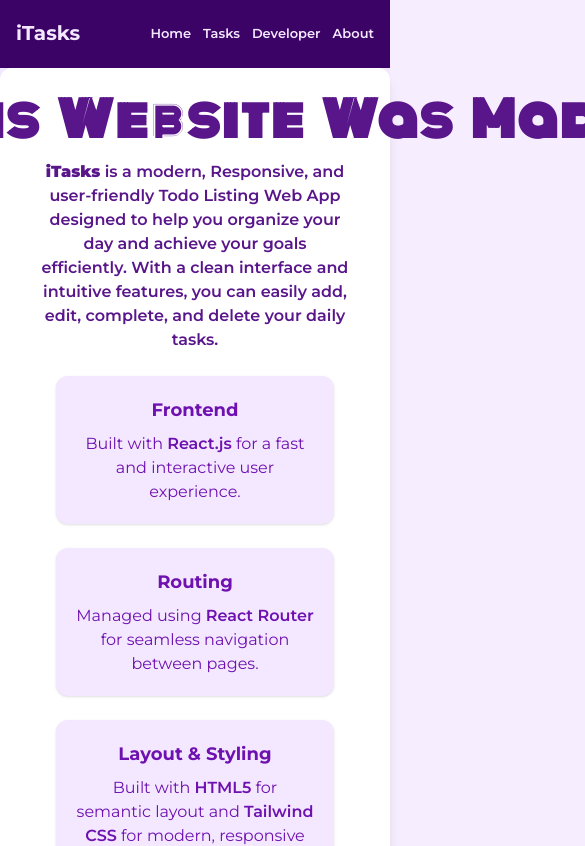
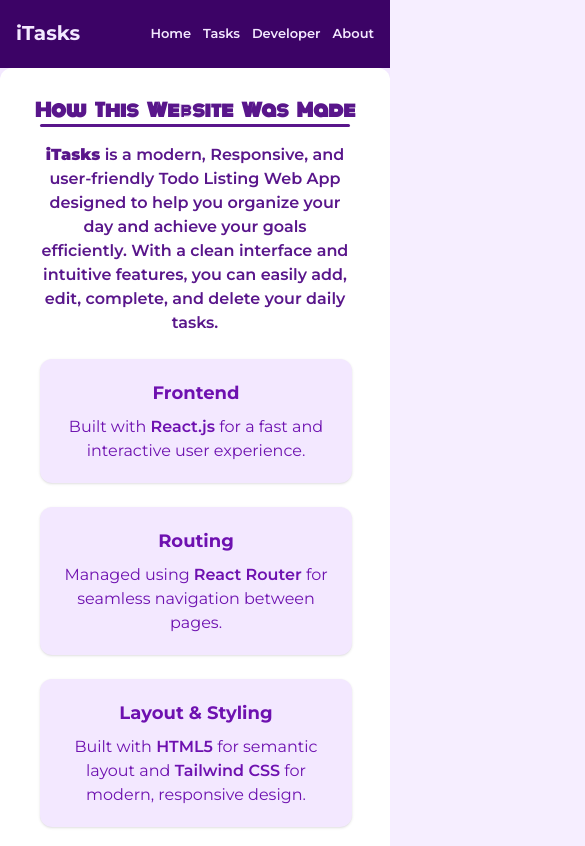
Before and after one commit to faisalzGIT/Tasks-Listing-Web-App-by-React, a React (Vite) app: page /about in a window 390 px wide. Shown: the top 846 px of the page, 585 px wide, since content can reach past the window. Built offline with nearby package versions, Linux system fonts and the light colour scheme.

Commit message:
RUP45: Resolved problem of responsiveness in Home and Developer that came after both pages were completely done.

```diff
--- a/src/components/about.jsx
+++ b/src/components/about.jsx
@@ -1,26 +1,32 @@
+import { useMyContext } from "../context/MyContext";
+
+
 const ABOUT = () => {
+    const { boool } = useMyContext();
+
 return (
     <>
         <div className="bg-purple-100 min-h-[92vh] flex justify-center items-center w-full">
             <div className="bg-white rounded-xl shadow-lg p-10 pt-7 pb-3 w-[1200px] max-w-full text-center">
-                 <h1 className="mb-0 flex justify-center gap-4 text-4xl font-bold text-center text-purple-900">
-                    <span className="monoton-regular text-5xl font-bold mb-4 text-purple-900 tracking-wider">How</span>
-                    <span className="monoton-regular text-5xl font-bold mb-4 text-purple-900 tracking-wider">This</span>
-                    <span className="monoton-regular text-5xl font-bold mb-4 text-purple-900 tracking-wider">Website</span>
-                    <span className="monoton-regular text-5xl font-bold mb-4 text-purple-900 tracking-wider">Was</span>
-                    <span className="monoton-regular text-5xl font-bold mb-4 text-purple-900 tracking-wider">Made</span>
+                 <h1 className={`mb-0 flex justify-center gap-2 md:gap-4  font-bold text-center text-purple-900`}>
+                    <span className="monoton-regular text-lg md:text-4xl font-bold mb-0 md:mb-1 text-purple-900 md:tracking-wider">How</span>
+                    <span className="monoton-regular text-lg md:text-4xl font-bold mb-0 md:mb-1 text-purple-900 md:tracking-wider">This</span>
+                    <span className="monoton-regular text-lg md:text-4xl font-bold mb-0 md:mb-1 text-purple-900 md:tracking-wider">Website</span>
+                    <span className="monoton-regular text-lg md:text-4xl font-bold mb-0 md:mb-1 text-purple-900 md:tracking-wider">Was</span>
+                    <span className="monoton-regular text-lg md:text-4xl font-bold mb-0 md:mb-1 text-purple-900 md:tracking-wider">Made</span>
                 </h1>
-                <p className="text-[16px] text-purple-900 font-semibold mb-6">
+                <div className="mb-4 md:w-[700px] h-[3px] md:h-[4px] bg-purple-900 m-auto rounded-4xl"></div>
+                <p className="text-[16px] text-purple-900 font-semibold mb-6 w-full">
                     <strong>iTasks</strong> is a modern, Responsive, and user-friendly Todo Listing Web
                     App designed to help you organize your day and achieve your goals
                     efficiently. With a clean interface and intuitive features, you can
                     easily add, edit, complete, and delete your daily tasks.
                 </p>
-                <div className="mb-4 px-4">
+                <div className="mb-4 px-0 md:px-4">
 
 
                     <div className="grid md:grid-cols-4 gap-6 text-purple-800">
-                        <div className="bg-purple-100 rounded-xl p-5 shadow hover:shadow-md transition duration-300">
+                        <div className="bg-purple-100 rounded-xl p-5 shadow hover:shadow-md transition duration-300 md:w-fit w-[80vw]">
                             <h3 className="font-bold text-lg mb-2">Frontend</h3>
                             <p>
                                 Built with <span className="font-semibold">React.js</span> for
@@ -28,21 +34,23 @@ return (
                             </p>
                         </div>
 
-                        <div className="bg-purple-100 rounded-xl p-5 shadow hover:shadow-md transition duration-300">
+                        <div className="bg-purple-100 rounded-xl p-5 shadow hover:shadow-md transition duration-300 md:w-fit w-[80vw]">
                             <h3 className="font-bold text-lg mb-2">Routing</h3>
                             <p>
                                 Managed using{" "}
                                 <span className="font-semibold">React Router</span> for
                                 seamless navigation between pages.
                             </p>
-                        </div>                        <div className="bg-purple-100 rounded-xl p-5 shadow hover:shadow-md transition duration-300">                            <h3 className="font-bold text-lg mb-2">Layout & Styling</h3>
+                        </div>
+                        <div className="bg-purple-100 rounded-xl p-5 shadow hover:shadow-md transition duration-300 md:w-fit w-[80vw]">
+                            <h3 className="font-bold text-lg mb-2">Layout & Styling</h3>
                             <p>
                                 Built with <span className="font-semibold">HTML5</span> for semantic layout and{" "}
                                 <span className="font-semibold">Tailwind CSS</span> for modern, responsive design.
                             </p>
                         </div>
 
-                        <div className="bg-purple-100 rounded-xl p-5 shadow hover:shadow-md transition duration-300">
+                        <div className="bg-purple-100 rounded-xl p-5 shadow hover:shadow-md transition duration-300 md:w-fit w-[80vw]">
                             <h3 className="font-bold text-lg mb-2">State Management</h3>
                             <p>
                                 Utilizes <span className="font-semibold">useState</span> and{" "}
@@ -52,14 +60,14 @@ return (
                             </p>
                         </div>
 
-                        <div className="bg-purple-100 rounded-xl p-5 shadow hover:shadow-md transition duration-300">
+                        <div className="bg-purple-100 rounded-xl p-5 shadow hover:shadow-md transition duration-300 md:w-fit w-[80vw]">
                             <h3 className="font-bold text-lg mb-2">Context API</h3>
                             <p>
                                 Uses <span className="font-semibold">Context API</span> to share state across components.
                             </p>
                         </div>
 
-                        <div className="bg-purple-100 rounded-xl p-5 shadow hover:shadow-md transition duration-300">
+                        <div className="bg-purple-100 rounded-xl p-5 shadow hover:shadow-md transition duration-300 md:w-fit w-[80vw]">
                             <h3 className="font-bold text-lg mb-2">JavaScript</h3>
                             <p>
                                 Built with <span className="font-semibold">JavaScript (ES6+)</span> for app logic and interactivity.
@@ -67,14 +75,14 @@ return (
                         </div>
 
 
-                        <div className="bg-purple-100 rounded-xl p-5 shadow hover:shadow-md transition duration-300">
+                        <div className="bg-purple-100 rounded-xl p-5 shadow hover:shadow-md transition duration-300 md:w-fit w-[80vw]">
                             <h3 className="font-bold text-lg mb-2">Node.js</h3>
                             <p>
                                 <span className="font-semibold">Node.js</span> powers the development tools and build process.
                             </p>
                         </div>
 
-                        <div className="bg-purple-100 rounded-xl p-5 shadow hover:shadow-md transition duration-300">
+                        <div className="bg-purple-100 rounded-xl p-5 shadow hover:shadow-md transition duration-300 md:w-fit w-[80vw]">
                             <h3 className="font-bold text-lg mb-2">Build Tool</h3>
                             <p>
                                 Developed and bundled using{" "}
@@ -90,7 +98,7 @@ return (
                         All data is stored locally in your browser for privacy and speed.
                     </p>
 
-                <div className="text-sm text-purple-300 pt-2">
+                <div className="text-sm text-gray-400 pt-2">
                     &copy; {new Date().getFullYear()} iTasks. All rights reserved.
                 </div>
             </div>
--- a/src/components/developer.jsx
+++ b/src/components/developer.jsx
@@ -65,7 +65,7 @@ function Developer() {
               href={link.url}
               target="_blank"
               rel="noopener noreferrer"
-              className={`group bg-white hover:bg-purple-200 transition-all duration-300 p-4 rounded-lg flex  gap-3 items-center justify-center text-center border-2 border-purple-200 hover:border-purple-400 ${!boool && 'flex-col gap-0'}`}
+              className={`group bg-white hover:bg-purple-200 transition-all duration-300 p-4 rounded-lg  text-center border-2 border-purple-200 hover:border-purple-400  items-center justify-center ${boool? 'flex gap-3 md:flex-col': 'flex flex-col gap-0'}`}
               onMouseEnter={() => setActiveLink(index)}
               onMouseLeave={() => setActiveLink(null)}
             >
@@ -75,7 +75,7 @@ function Developer() {
               <span className="font-semibold text-purple-900">
                 {link.label}
               </span>
-              <div className={`h-1 md:block hidden bg-purple-600 rounded-full mt-2 duration-300 ${activeLink === index ? 'w-16' : 'w-0'}`}></div>
+              <div className={`h-1 md:block hidden bg-purple-600 rounded-full mt-2 duration-300 m-auto ${activeLink === index ? 'w-16' : 'w-0'}`}></div>
             </a>
           ))}
         </div>
--- a/src/context/MyContext.jsx
+++ b/src/context/MyContext.jsx
@@ -14,7 +14,7 @@ export function MyProvider({ children }) {
         const handleResize = () => {
             const height = window.innerHeight;
             SetwinH(height);
-            setBoool(height < 700);
+            setBoool(height < 800);
         };
 
         // Add event listener
```
Also changed, not shown: src/components/home.jsx (+9 -9 lines).
